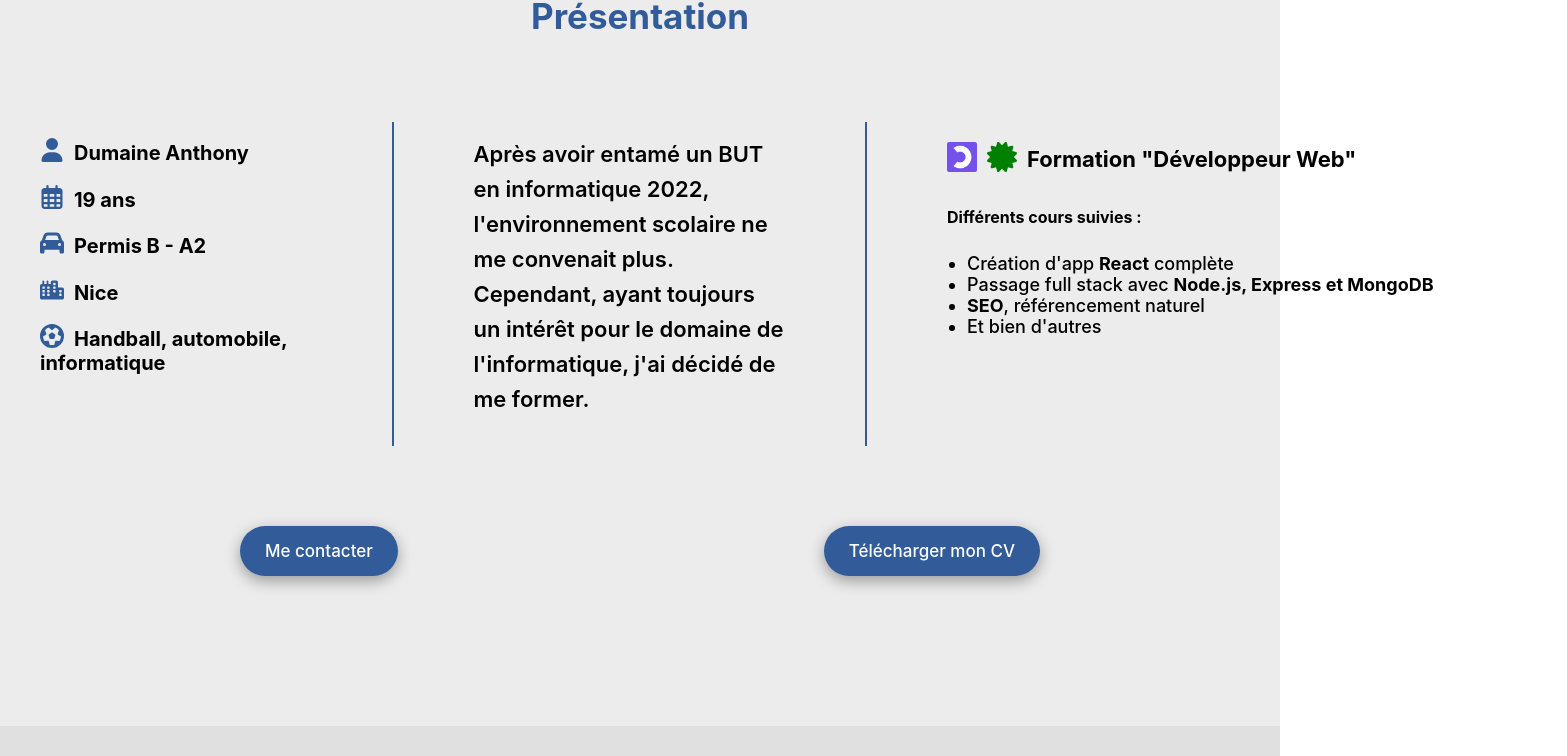
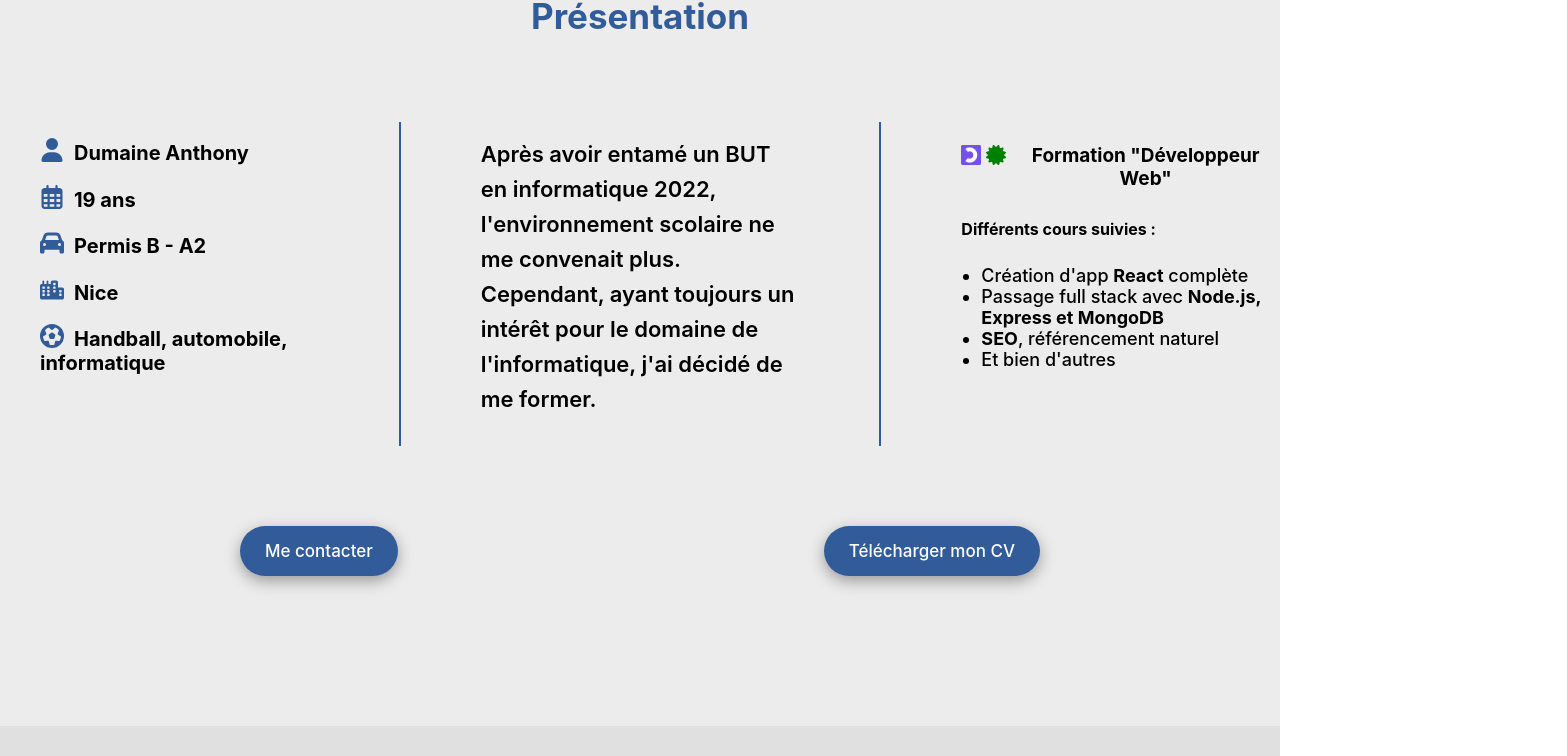
Before and after one commit to anth-o/CV, a React (Create React App) app: page / in a window 1280 px wide. Shown: the part 890-1646 px from the top of the page, 1567 px wide, since content can reach past the window. Built offline with nearby package versions, Linux system fonts and the light colour scheme.

Commit message:
deploy app

```diff
--- a/src/components/Presentation/Presentation.scss
+++ b/src/components/Presentation/Presentation.scss
@@ -55,7 +55,6 @@
                 flex-direction: row;
                 align-items: baseline;
                 align-content: center;
-                width: 600px;
             }
             &__sous-title{
                 text-align: left;
@@ -64,23 +63,23 @@
             }
             img {
                 margin-top: 15px;
-                height: 30px;
+                height: 20px;
             }
             .icone-certificate {
                 color: green;
-                height: 30px;
-                margin: 0 10px;
+                height: 20px;
+                margin: 0 5px;
             }
             h4 {
-                transform: translateY(-5px);
-                font-size: 22px;
+                transform: translateY(-3px);
+                font-size: 19px;
             }
             ul {
                 text-align: left;
-                width: 600px;
                 max-width: 600px;
                 margin-top: 0;
                 padding-left: 20px;
+
             }
             li {
                 font-size: 18px;
```
